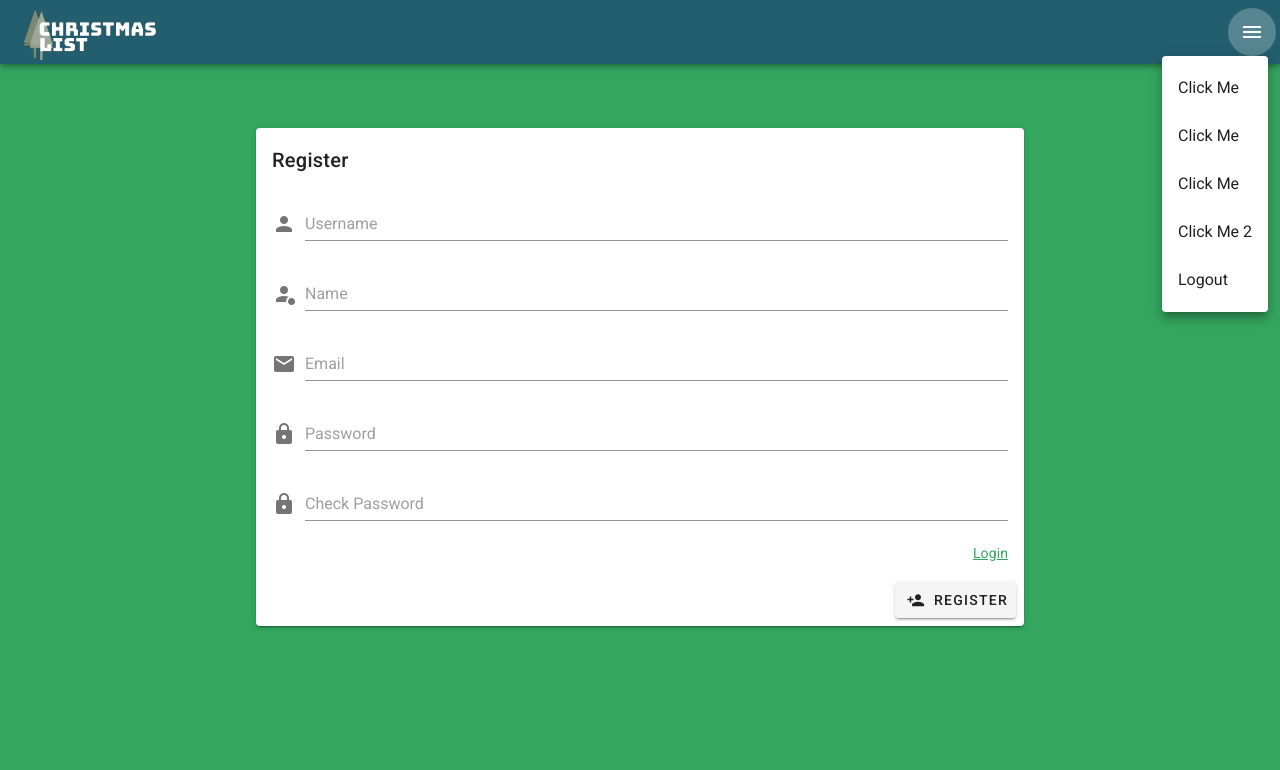
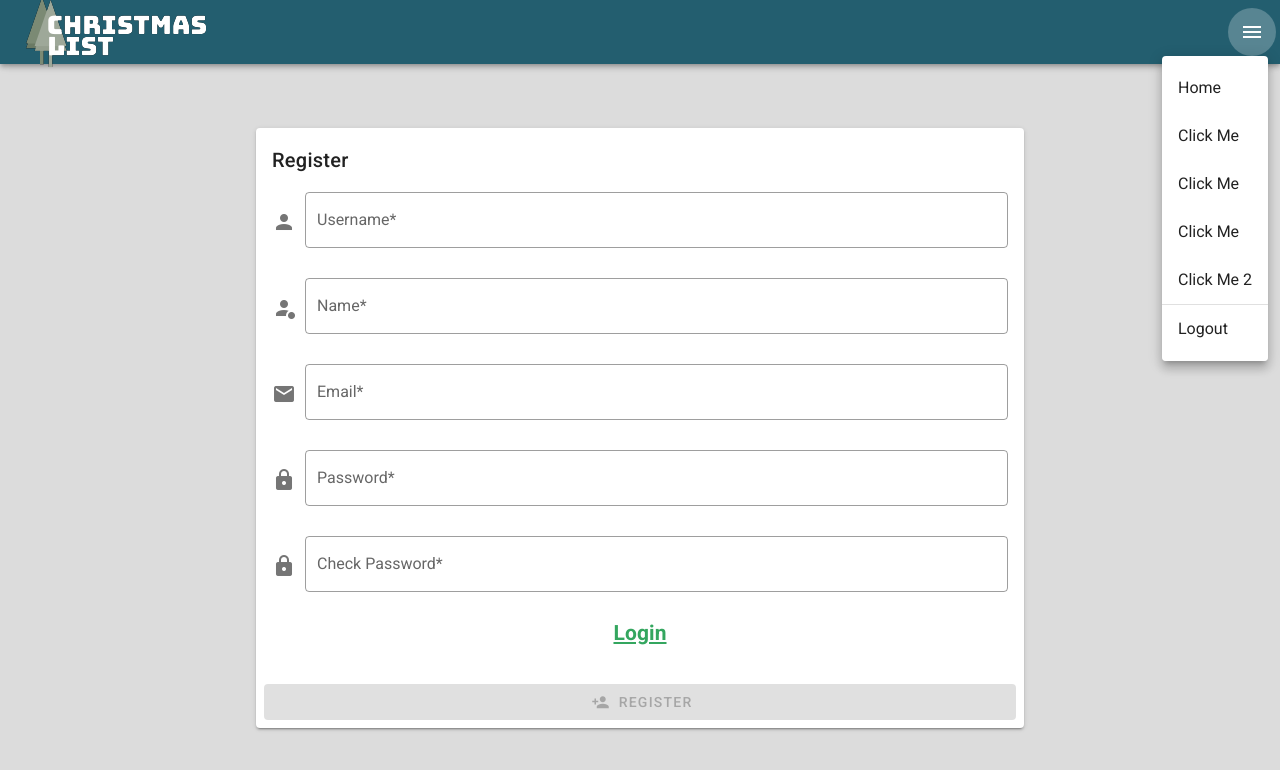
Before and after one commit to gavinfowler/ChristmasList, a Vue app: page /#/register in a window 1280 px wide. Both pictures are taken after a click on the button 1252 px from the left and 32 px from the top of the page. Shown: the top 770 px of the page. Built offline with nearby package versions, Linux system fonts and the light colour scheme; no server answers.

Commit message:
Update Vuetify, login, and register pages

```diff
--- a/package.json
+++ b/package.json
@@ -11,7 +11,7 @@
     "axios": "^0.19.0",
     "vue": "^2.6.10",
     "vue-router": "^3.1.3",
-    "vuetify": "^2.1.0",
+    "vuetify": "^2.1.16",
     "vuex": "^3.1.2"
   },
   "devDependencies": {
--- a/src/App.vue
+++ b/src/App.vue
@@ -1,13 +1,10 @@
 <template>
   <v-app>
     <v-app-bar app color="primary" dark>
-      <img
-        alt="Vue logo"
-        src="@/assets/logo-white.png"
-        style="height: 100%"
-        @click="$router.push('/')"
-        class="cursor"
-      />
+      <router-link to="/">
+        <img alt="Vue logo" src="@/assets/logo-white.png" class="cursor" />
+      </router-link>
+
       <v-spacer></v-spacer>
       <v-menu offset-y>
         <template v-slot:activator="{ on }">
@@ -18,6 +15,9 @@
           </v-btn>
         </template>
         <v-list>
+          <v-list-item link to="/">
+            Home
+          </v-list-item>
           <v-list-item
             v-for="(item, index) in items"
             :key="index"
@@ -25,6 +25,7 @@
           >
             {{ item.title }}
           </v-list-item>
+          <v-divider />
           <v-list-item @click="logout">
             Logout
           </v-list-item>
--- a/src/views/Home.vue
+++ b/src/views/Home.vue
@@ -1,22 +1,15 @@
 <template>
-  <div class="home">
-    <img alt="Vue logo" src="../assets/logo.png" />
+  <div style="background-color: #dcdcdc; height: 100%">
+    <h1 class="text-center">View all families lists here</h1>
     <v-btn @click="test">
       Test
     </v-btn>
-    <HelloWorld msg="Welcome to Your Vue.js App" />
   </div>
 </template>
 
 <script>
-// @ is an alias to /src
-import HelloWorld from '@/components/HelloWorld'
-
 export default {
   name: 'home',
-  components: {
-    HelloWorld
-  },
   mounted() {},
   methods: {
     test() {
--- a/src/views/Login.vue
+++ b/src/views/Login.vue
@@ -1,35 +1,45 @@
 <template>
-  <div style="background-color: #34A65F; height: 100%">
+  <div style="background-color: #dcdcdc; height: 100%">
     <div class="login-card-div">
       <v-card width="100%" class="login-card">
         <v-card-title>
           Login
         </v-card-title>
         <v-card-text>
-          <v-text-field placeholder="Username" v-model="username">
+          <v-text-field
+            label="Username"
+            :rules="[rules.required]"
+            v-model="username"
+            outlined
+          >
             <v-icon slot="prepend">
               mdi-account
             </v-icon>
           </v-text-field>
           <v-text-field
-            placeholder="Password"
-            type="password"
             v-model="password"
-          >
-            <v-icon slot="prepend">
-              mdi-lock
-            </v-icon>
-          </v-text-field>
-          <router-link to="/register" style="float: right">
-            Register!
+            :append-icon="show ? 'mdi-eye' : 'mdi-eye-off'"
+            prepend-icon="mdi-lock"
+            :rules="[rules.required]"
+            :type="show ? 'text' : 'password'"
+            name="password"
+            label="Password"
+            @click:append="show = !show"
+            outlined
+          ></v-text-field>
+          <router-link to="/register" class="text-center">
+            <h2>Register!</h2>
           </router-link>
-          <p class="error-text">
-            {{ error }}
-          </p>
         </v-card-text>
         <v-card-actions>
           <v-spacer />
-          <v-btn @click="submit">
+          <!-- <v-btn @click="submit" block> -->
+          <v-btn
+            @click="submit"
+            :disabled="!(password !== '' && username !== '')"
+            color="primary"
+            block
+          >
             <v-icon left>mdi-login</v-icon>
             Login
           </v-btn>
@@ -44,26 +54,27 @@ export default {
   data: () => ({
     username: '',
     password: '',
-    error: ''
+    show: false,
+    rules: {
+      required: value => !!value || 'Required'
+    }
   }),
   methods: {
     submit() {
-      this.error = ''
       this.$http
         .post('/auth/login', {
           username: this.username,
           password: this.password
         })
         .then(response => {
-          console.log(response)
           if (response.data.authenticated) {
             this.$router.push('/')
           } else {
             this.error = response.data.error
           }
         })
-        .catch(e => {
-          console.log(e)
+        .catch(error => {
+          console.error(error)
         })
     }
   }
@@ -79,11 +90,11 @@ export default {
   width: 100%;
 }
 .login-card-div {
-  width: 60%;
+  width: 40%;
   margin: auto;
   padding-top: 5%;
 }
-@media only screen and (max-width: 800px) {
+@media only screen and (max-width: 1000px) {
   .login-card {
     width: 100%;
   }
--- a/src/views/Register.vue
+++ b/src/views/Register.vue
@@ -1,46 +1,65 @@
 <template>
-  <div style="background-color: #34A65F; height: 100%">
+  <div style="background-color: #dcdcdc; height: 100%">
     <div class="login-card-div">
       <v-card width="100%" class="login-card">
         <v-card-title>
           Register
         </v-card-title>
         <v-card-text>
-          <v-text-field placeholder="Username" v-model="account.username">
+          <v-text-field
+            label="Username*"
+            v-model="account.username"
+            :rules="[rules.required]"
+            outlined
+          >
             <v-icon slot="prepend">
               mdi-account
             </v-icon>
           </v-text-field>
-          <v-text-field placeholder="Name" v-model="account.name">
+          <v-text-field
+            label="Name*"
+            v-model="account.name"
+            :rules="[rules.required]"
+            outlined
+          >
             <v-icon slot="prepend">
               mdi-account-badge
             </v-icon>
           </v-text-field>
-          <v-text-field placeholder="Email" v-model="account.email">
+          <v-text-field
+            label="Email*"
+            :rules="[rules.required]"
+            v-model="account.email"
+            outlined
+          >
             <v-icon slot="prepend">
               mdi-email
             </v-icon>
           </v-text-field>
           <v-text-field
-            placeholder="Password"
+            label="Password*"
             type="password"
             v-model="account.password"
+            :rules="[rules.required]"
+            outlined
           >
             <v-icon slot="prepend">
               mdi-lock
             </v-icon>
           </v-text-field>
           <v-text-field
-            placeholder="Check Password"
+            label="Check Password*"
             type="password"
             v-model="account.passwordCheck"
+            :rules="[rules.required, rules.checkPass]"
+            outlined
           >
             <v-icon slot="prepend">
               mdi-lock
             </v-icon>
           </v-text-field>
-          <router-link to="/login" style="float: right">
-            Login
+          <router-link to="/login" class="text-center">
+            <h2>Login</h2>
           </router-link>
           <p class="error-text">
             {{ error }}
@@ -48,7 +67,7 @@
         </v-card-text>
         <v-card-actions>
           <v-spacer />
-          <v-btn @click="submit">
+          <v-btn @click="submit" color="primary" block :disabled="!hasErrors">
             <v-icon left>mdi-account-plus</v-icon>
             Register
           </v-btn>
@@ -68,8 +87,22 @@ export default {
       password: '',
       passwordCheck: ''
     },
-    error: ''
+    error: '',
+    rules: {
+      required: value => !!value || 'Required'
+    }
   }),
+  computed: {
+    hasErrors() {
+      return (
+        this.account.username !== '' &&
+        this.account.name !== '' &&
+        this.account.email !== '' &&
+        this.account.password !== '' &&
+        this.account.passwordCheck !== ''
+      )
+    }
+  },
   methods: {
     submit() {
       this.error = ''
```
Also changed, not shown: 1 other file (tests, documents, lock files or other folders).
